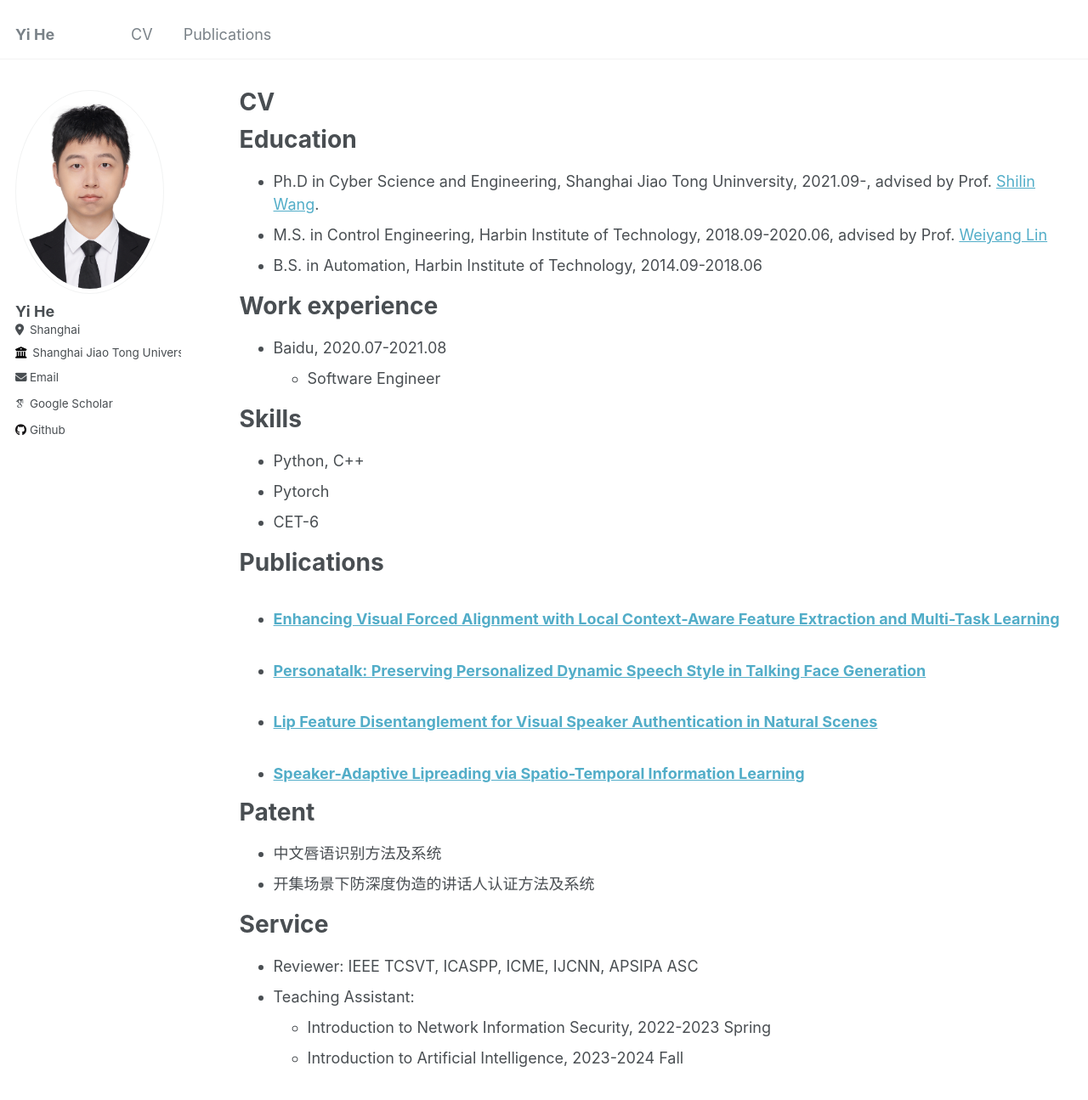
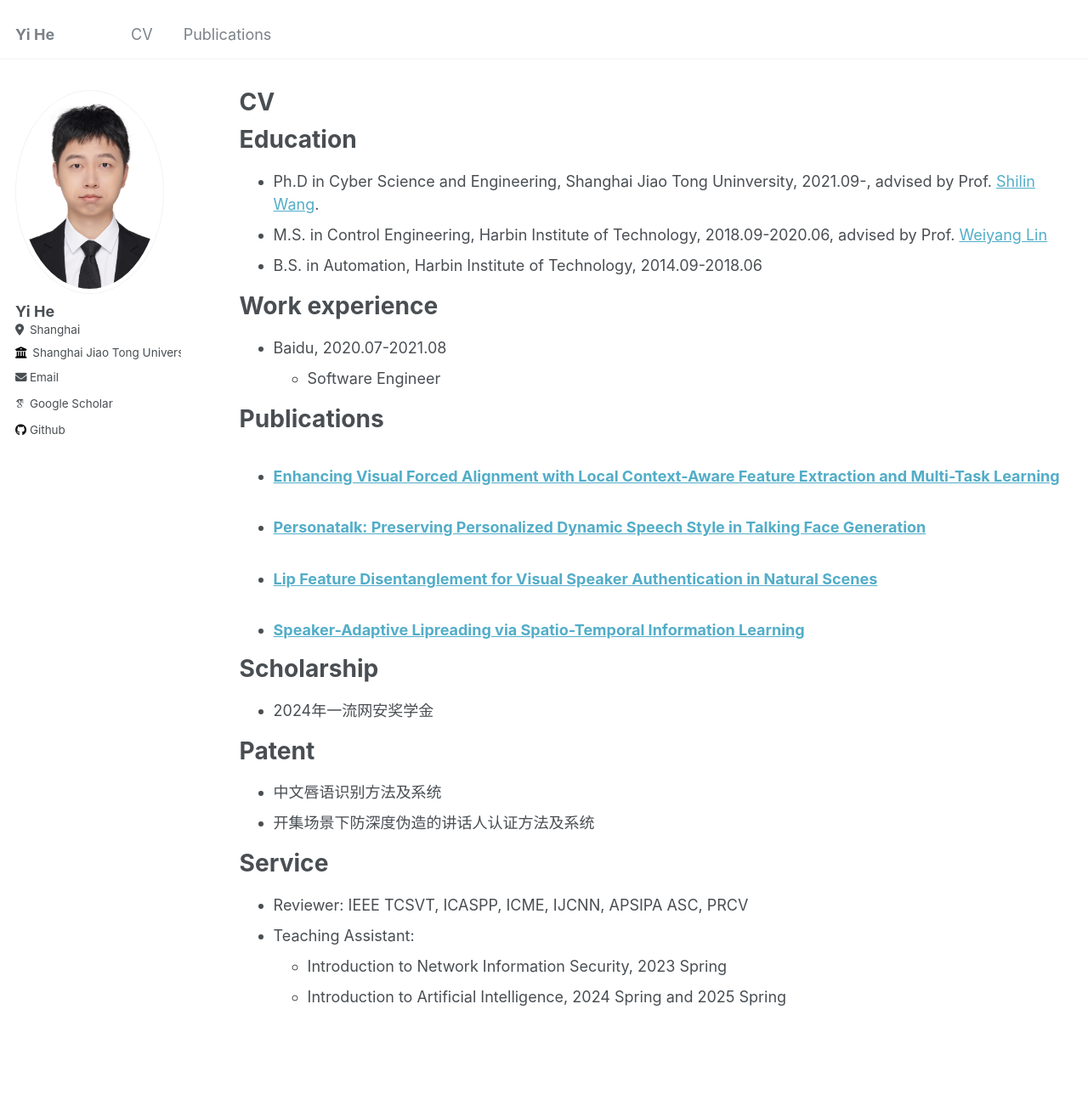
Before and after one commit to heyi0616/heyi0616.github.io, a Jekyll site: the page built from _pages/cv.md, in a window 1280 px wide and 1400 px high. Shown: the top 1295 px of the window at 85% size. Built offline with Jekyll 4.4.1, drawn with Linux system fonts in a browser that asks for light colours; some web fonts are replaced.

Commit message:
Update cv.md

```diff
--- a/_pages/cv.md
+++ b/_pages/cv.md
@@ -20,17 +20,15 @@ Work experience
 * Baidu, 2020.07-2021.08
   * Software Engineer
 
-Skills
-======
-* Python, C++
-* Pytorch
-* CET-6
-
 Publications
 ======
   <ul>{% for post in site.publications reversed %}
     {% include archive-single-cv.html %}
   {% endfor %}</ul>
+
+Scholarship
+======
+* 2024年一流网安奖学金
 
 Patent
 ======
@@ -39,7 +37,7 @@ Patent
 
 Service
 ======
-* Reviewer: IEEE TCSVT, ICASPP, ICME, IJCNN, APSIPA ASC
+* Reviewer: IEEE TCSVT, ICASPP, ICME, IJCNN, APSIPA ASC, PRCV
 * Teaching Assistant:
-  * Introduction to Network Information Security, 2022-2023 Spring
-  * Introduction to Artificial Intelligence, 2023-2024 Fall
+  * Introduction to Network Information Security, 2023 Spring
+  * Introduction to Artificial Intelligence, 2024 Spring and 2025 Spring
```
